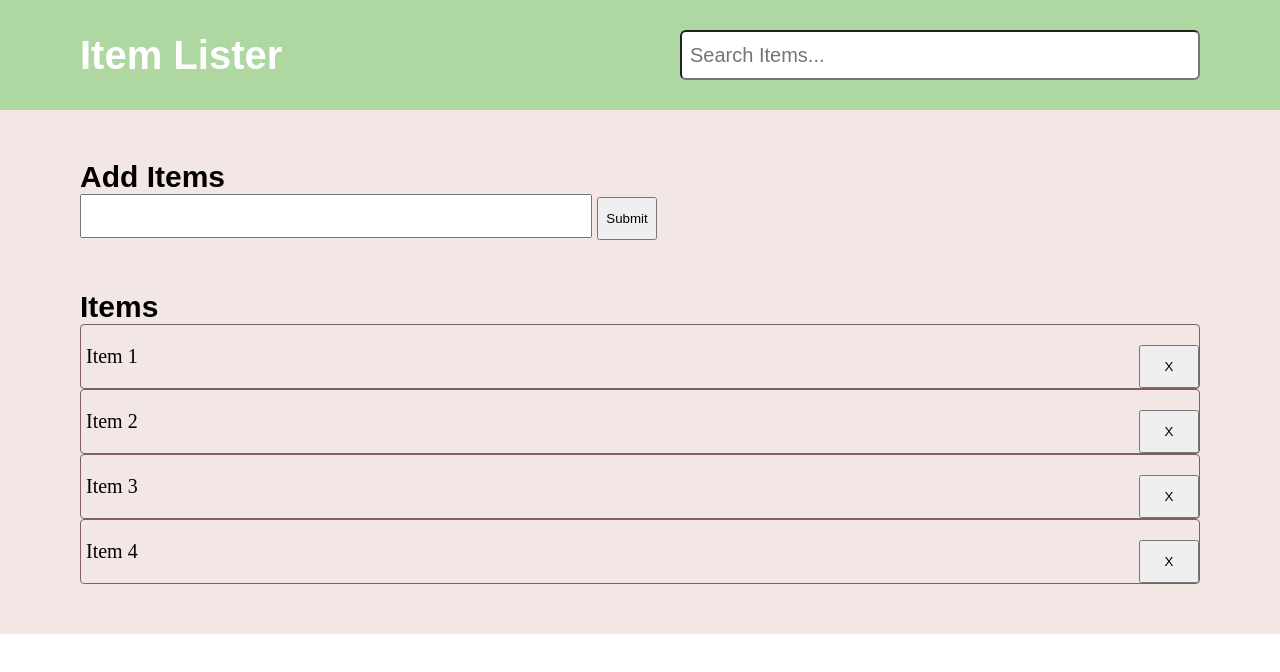
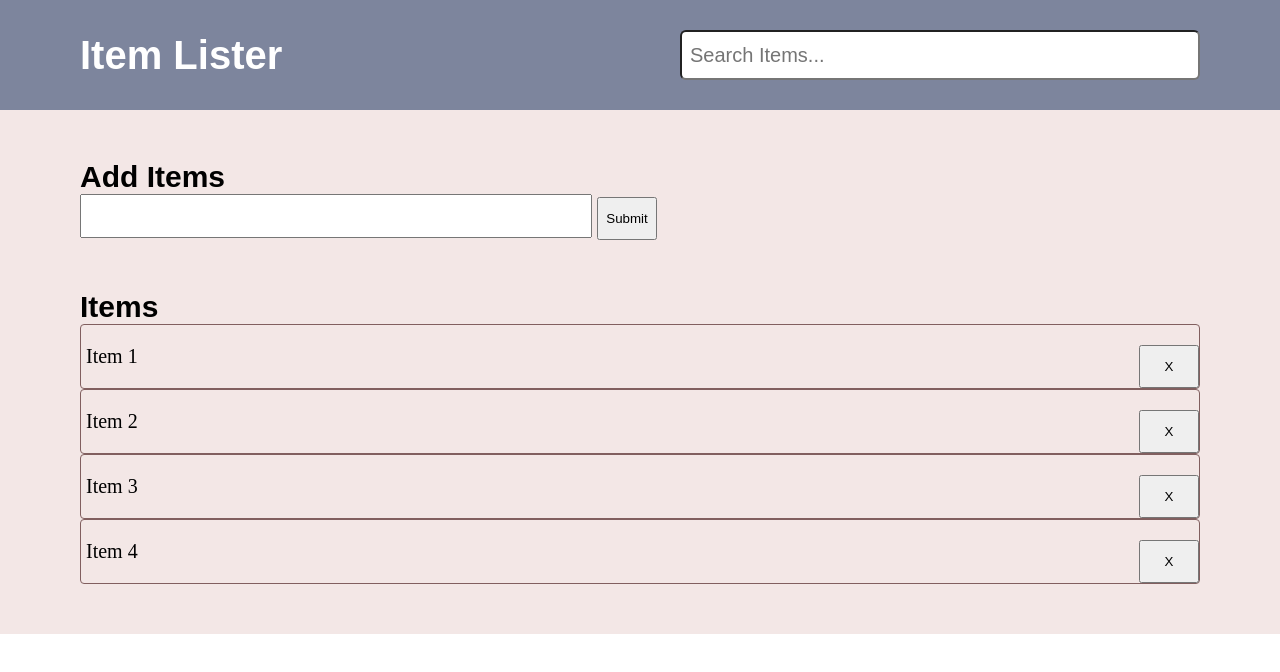
Before and after one commit to aisha-sk/item-lister, a plain HTML site: page index.html in a window 1280 px wide. Drawn offline with Linux system fonts and the light colour scheme.

Commit message:
Minor edit

```diff
--- a/index.html
+++ b/index.html
@@ -3,7 +3,7 @@
 <head>
     <meta charset="UTF-8">
     <link rel="stylesheet" href="style.css">
-    <title>Document</title>
+    <title>Item Lister</title>
 </head>
 <body>
     <header id="main-header">
--- a/style.css
+++ b/style.css
@@ -11,7 +11,7 @@
     display:flex;
     justify-content:space-between;
     align-items:center;
-    background-color:rgb(175, 215, 161);
+    background-color:rgba(0, 16, 64, 0.508);
     flex-shrink:1;
     font-family: Arial, Helvetica, sans-serif;
     color:white;
```
